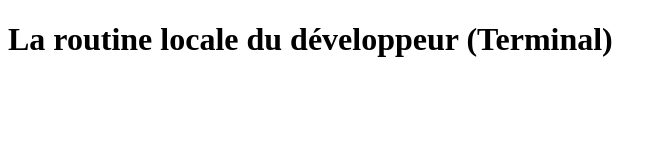
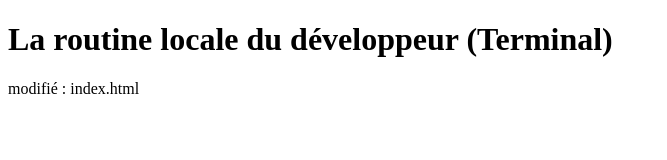
Before and after one commit to El-harras/S3-CODE, a plain HTML site: page T14/index.html in a window 1280 px wide. Shown: the whole page, without its empty margins (0-667 px from the left). Drawn offline with Linux system fonts and the light colour scheme.

Commit message:
modifié : index.html

```diff
--- a/T14/index.html
+++ b/T14/index.html
@@ -7,5 +7,6 @@
 </head>
 <body>
     <h1>La routine locale du développeur (Terminal)</h1>
+    <p>modifié : index.html</p>
 </body>
 </html>
```
